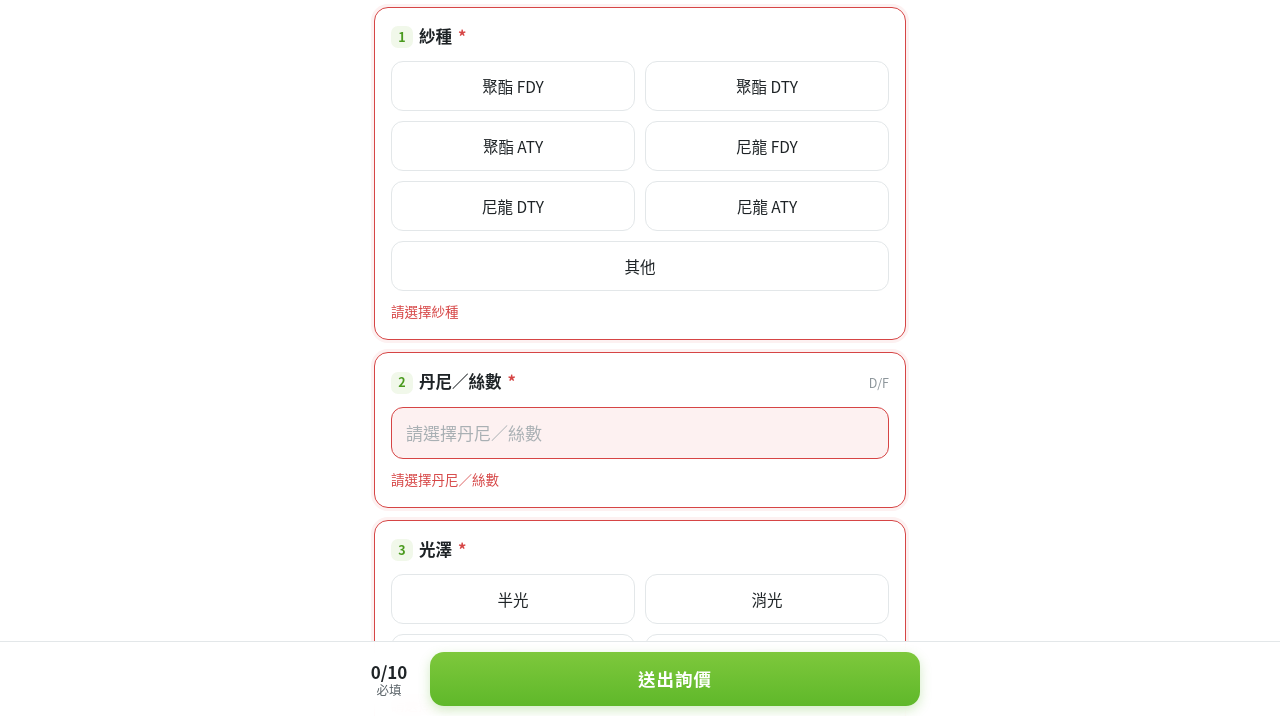
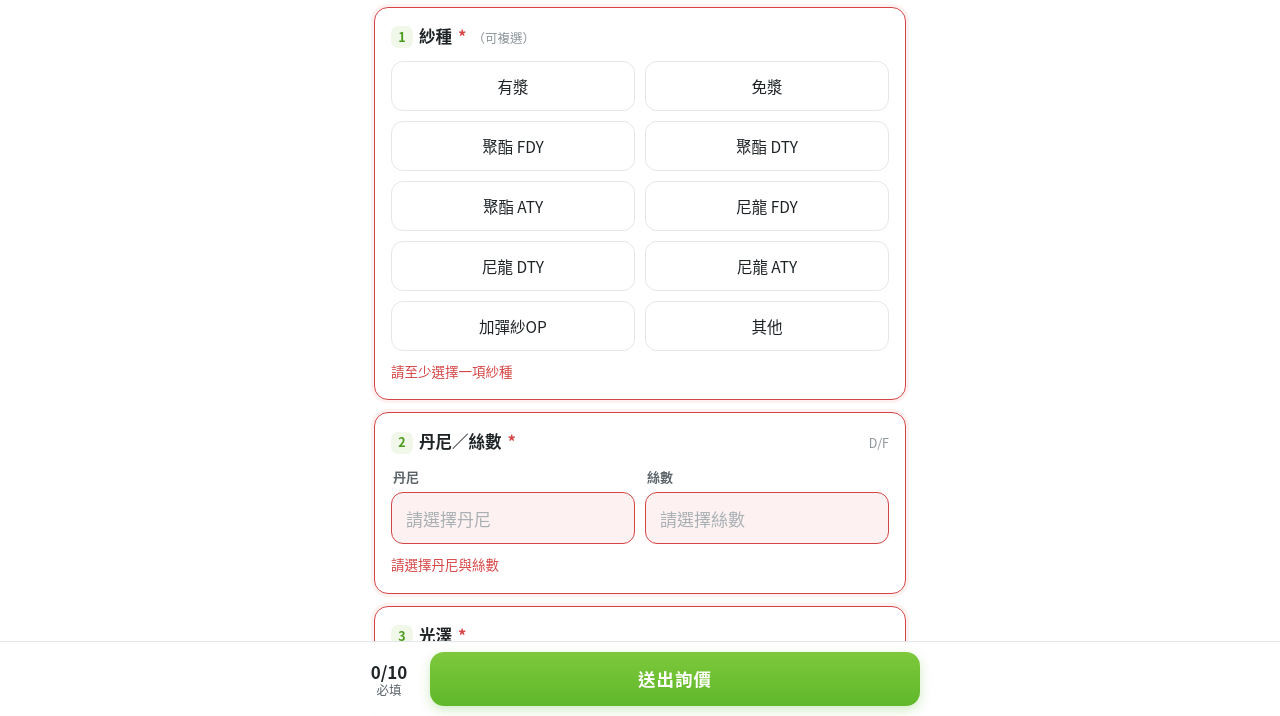
Before and after one commit to fance-industry/line-quote, a plain HTML site: page index.html in a window 1280 px wide. Both pictures are taken after a click on the button "送出詢價". Shown: the part 160-876 px from the top of the page. Drawn offline with Linux system fonts and the light colour scheme.

Commit message:
詢價表：紗種複選（新增有漿／免漿／加彈紗OP）、機能順序調整、丹尼與絲數拆為兩個下拉並可自訂

```diff
--- a/index.html
+++ b/index.html
@@ -185,36 +185,51 @@
 
   <!-- 1 紗種 -->
   <section class="field" data-req="yarn" id="f-yarn">
-    <div class="label"><span class="no">1</span>紗種 <span class="req">*</span></div>
-    <div class="chips" role="radiogroup" aria-label="紗種">
-      <label class="chip"><input type="radio" name="yarn" value="聚酯 FDY"><span>聚酯 FDY</span></label>
-      <label class="chip"><input type="radio" name="yarn" value="聚酯 DTY"><span>聚酯 DTY</span></label>
-      <label class="chip"><input type="radio" name="yarn" value="聚酯 ATY"><span>聚酯 ATY</span></label>
-      <label class="chip"><input type="radio" name="yarn" value="尼龍 FDY"><span>尼龍 FDY</span></label>
-      <label class="chip"><input type="radio" name="yarn" value="尼龍 DTY"><span>尼龍 DTY</span></label>
-      <label class="chip"><input type="radio" name="yarn" value="尼龍 ATY"><span>尼龍 ATY</span></label>
-      <label class="chip full"><input type="radio" name="yarn" value="其他"><span>其他</span></label>
+    <div class="label"><span class="no">1</span>紗種 <span class="req">*</span><span class="opt">（可複選）</span></div>
+    <div class="chips" role="group" aria-label="紗種">
+      <label class="chip"><input type="checkbox" name="yarn" value="有漿"><span>有漿</span></label>
+      <label class="chip"><input type="checkbox" name="yarn" value="免漿"><span>免漿</span></label>
+      <label class="chip"><input type="checkbox" name="yarn" value="聚酯 FDY"><span>聚酯 FDY</span></label>
+      <label class="chip"><input type="checkbox" name="yarn" value="聚酯 DTY"><span>聚酯 DTY</span></label>
+      <label class="chip"><input type="checkbox" name="yarn" value="聚酯 ATY"><span>聚酯 ATY</span></label>
+      <label class="chip"><input type="checkbox" name="yarn" value="尼龍 FDY"><span>尼龍 FDY</span></label>
+      <label class="chip"><input type="checkbox" name="yarn" value="尼龍 DTY"><span>尼龍 DTY</span></label>
+      <label class="chip"><input type="checkbox" name="yarn" value="尼龍 ATY"><span>尼龍 ATY</span></label>
+      <label class="chip"><input type="checkbox" name="yarn" value="加彈紗OP"><span>加彈紗OP</span></label>
+      <label class="chip"><input type="checkbox" name="yarn" value="其他"><span>其他</span></label>
     </div>
     <div class="sub-in" id="yarnOtherWrap">
       <input class="inp" id="yarnOther" type="text" maxlength="60" placeholder="請簡述紗種（選填）">
     </div>
-    <div class="err">請選擇紗種</div>
+    <div class="err">請至少選擇一項紗種</div>
   </section>
 
   <!-- 2 丹尼／絲數 -->
   <section class="field" data-req="denier" id="f-denier">
     <div class="label"><span class="no">2</span>丹尼／絲數 <span class="req">*</span><span class="hint">D/F</span></div>
-    <select class="inp empty" id="denier" name="denier" aria-label="丹尼／絲數">
-      <option value="" selected disabled>請選擇丹尼／絲數</option>
-      <option>15/12</option><option>20/24</option><option>30/12</option>
-      <option>50/36</option><option>50/72</option><option>50/144</option>
-      <option>75/36</option><option>75/72</option><option>100/48</option>
-      <option>150/48</option><option value="其他">其他（自行輸入）</option>
-    </select>
-    <div class="sub-in" id="denierOtherWrap">
-      <input class="inp" id="denierOther" type="text" inputmode="text" maxlength="30" placeholder="例如：40/34">
+    <div class="subgrid">
+      <div>
+        <div class="mini">丹尼</div>
+        <select class="inp empty" id="denier" name="denier" aria-label="丹尼">
+          <option value="" selected disabled>請選擇丹尼</option>
+          <option>15</option><option>20</option><option>30</option><option>50</option><option>75</option><option>100</option><option>150</option><option value="自訂">自訂</option>
+        </select>
+        <div class="sub-in" id="denierOtherWrap">
+          <input class="inp" id="denierOther" type="text" inputmode="decimal" maxlength="8" placeholder="輸入丹尼，例如 40" aria-label="自訂丹尼">
+        </div>
+      </div>
+      <div>
+        <div class="mini">絲數</div>
+        <select class="inp empty" id="fil" name="fil" aria-label="絲數">
+          <option value="" selected disabled>請選擇絲數</option>
+          <option>12</option><option>24</option><option>36</option><option>48</option><option>72</option><option>144</option><option value="自訂">自訂</option>
+        </select>
+        <div class="sub-in" id="filOtherWrap">
+          <input class="inp" id="filOther" type="text" inputmode="numeric" maxlength="6" placeholder="輸入絲數，例如 34" aria-label="自訂絲數">
+        </div>
+      </div>
     </div>
-    <div class="err" id="denierErr">請選擇丹尼／絲數</div>
+    <div class="err" id="denierErr">請選擇丹尼與絲數</div>
   </section>
 
   <!-- 3 光澤 -->
@@ -409,7 +424,7 @@
   const LIFF_ID = '2011795439-Bebt3yfH';          // 於 LINE Developers 建立 LIFF App 後替換
   const MAX_MSG = 4900;                   // LINE 文字訊息上限 5000 字元，預留緩衝
 
-  const FUNCS = ['阻燃','環保','假彈','海島','導電紗','易拉絲','ATY','HOY','sigma','十字斷面','異斷面','海廢紗','複合紗','高強力','大舞龍','小舞龍','20 OP','40 OP'];
+  const FUNCS = ['20 OP','40 OP','阻燃','環保','假彈','海島','導電紗','易拉絲','ATY','HOY','sigma','十字斷面','異斷面','海廢紗','複合紗','高強力','大舞龍','小舞龍'];
 
   const $ = (s, r=document) => r.querySelector(s);
   const $$ = (s, r=document) => Array.from(r.querySelectorAll(s));
@@ -430,13 +445,15 @@
   });
 
   // ---- 動態顯示 ----
+  function yarns(){ return $$('input[name=yarn]:checked').map(x => x.value); }
   function radio(name){ const x = $('input[name="'+name+'"]:checked'); return x ? x.value : ''; }
   function toggle(el, on){ el.classList.toggle('show', !!on); }
 
   document.addEventListener('change', e => {
     const n = e.target.name || e.target.id;
-    if (n === 'yarn') toggle($('#yarnOtherWrap'), ['其他'].includes(radio('yarn')));
-    if (n === 'denier') { toggle($('#denierOtherWrap'), e.target.value === '其他'); if (e.target.value === '其他') $('#denierOther').focus(); }
+    if (n === 'yarn') toggle($('#yarnOtherWrap'), yarns().includes('其他'));
+    if (n === 'denier') { toggle($('#denierOtherWrap'), e.target.value === '自訂'); if (e.target.value === '自訂') $('#denierOther').focus(); }
+    if (n === 'fil')    { toggle($('#filOtherWrap'), e.target.value === '自訂'); if (e.target.value === '自訂') $('#filOther').focus(); }
     if (n === 'beams')  { toggle($('#beamsOtherWrap'), e.target.value === '其他'); if (e.target.value === '其他') $('#beamsOther').focus(); }
     if (n === 'src') toggle($('#srcExtra'), radio('src') === '客戶來紗代工');
     if (e.target.tagName === 'SELECT') e.target.classList.toggle('empty', !e.target.value);
@@ -447,13 +464,17 @@
   // ---- 取值 ----
   const val = id => ($('#'+id).value || '').trim();
   const num = id => { const v = val(id); return v === '' ? NaN : Number(v); };
-  function denierValue(){ const s = val('denier'); return s === '其他' ? val('denierOther') : s; }
+  function denierPart(){ const s = val('denier'); return s === '自訂' ? val('denierOther') : s; }
+  function filPart(){ const s = val('fil'); return s === '自訂' ? val('filOther') : s; }
+  function denierValid(){ const d = denierPart(); return /^\d+(\.\d+)?$/.test(d) && Number(d) > 0; }
+  function filValid(){ const f = filPart(); return /^\d+$/.test(f) && Number(f) > 0; }
+  function denierValue(){ return (denierValid() && filValid()) ? (Number(denierPart()) + '/' + Number(filPart())) : ''; }
   function beamsValue(){ const s = val('beams'); return s === '其他' ? val('beamsOther') : s; }
 
   // ---- 驗證 ----
   const RULES = {
-    yarn:    () => !!radio('yarn'),
-    denier:  () => !!denierValue(),
+    yarn:    () => yarns().length > 0,
+    denier:  () => denierValid() && filValid(),
     luster:  () => !!radio('luster'),
     loom:    () => !!radio('loom'),
     ends:    () => Number.isInteger(num('ends')) && num('ends') > 0,
@@ -484,7 +505,7 @@
       }
     });
     // 「其他」細項提示文字
-    $('#denierErr').textContent = val('denier') === '其他' ? '請輸入丹尼／絲數' : '請選擇丹尼／絲數';
+    $('#denierErr').textContent = (!val('denier') || !val('fil')) ? '請選擇丹尼與絲數' : '請輸入正確的丹尼與絲數（數字）';
     $('#beamsErr').textContent  = val('beams') === '其他'  ? '請輸入盤頭數量（正整數）' : '請選擇盤頭數量';
     if (first) {
       first.scrollIntoView({behavior:'smooth', block:'start'});
@@ -498,8 +519,8 @@
   function buildMessage(){
     const L = ['【盤頭紗詢價】'];
     const add = (k, v) => { if (v !== '' && v != null) L.push('■ ' + k + '：' + v); };
-    let yarn = radio('yarn'); const yo = val('yarnOther');
-    if (yarn && ['其他'].includes(yarn) && yo) yarn += '（' + yo + '）';
+    const yo = val('yarnOther');
+    const yarn = yarns().map(v => (v === '其他' && yo) ? v + '（' + yo + '）' : v).join('、');
     add('紗種', yarn);
     add('丹尼／絲數', denierValue());
     add('光澤', radio('luster'));
```
Also changed, not shown: quote.html (+50 -29 lines).
